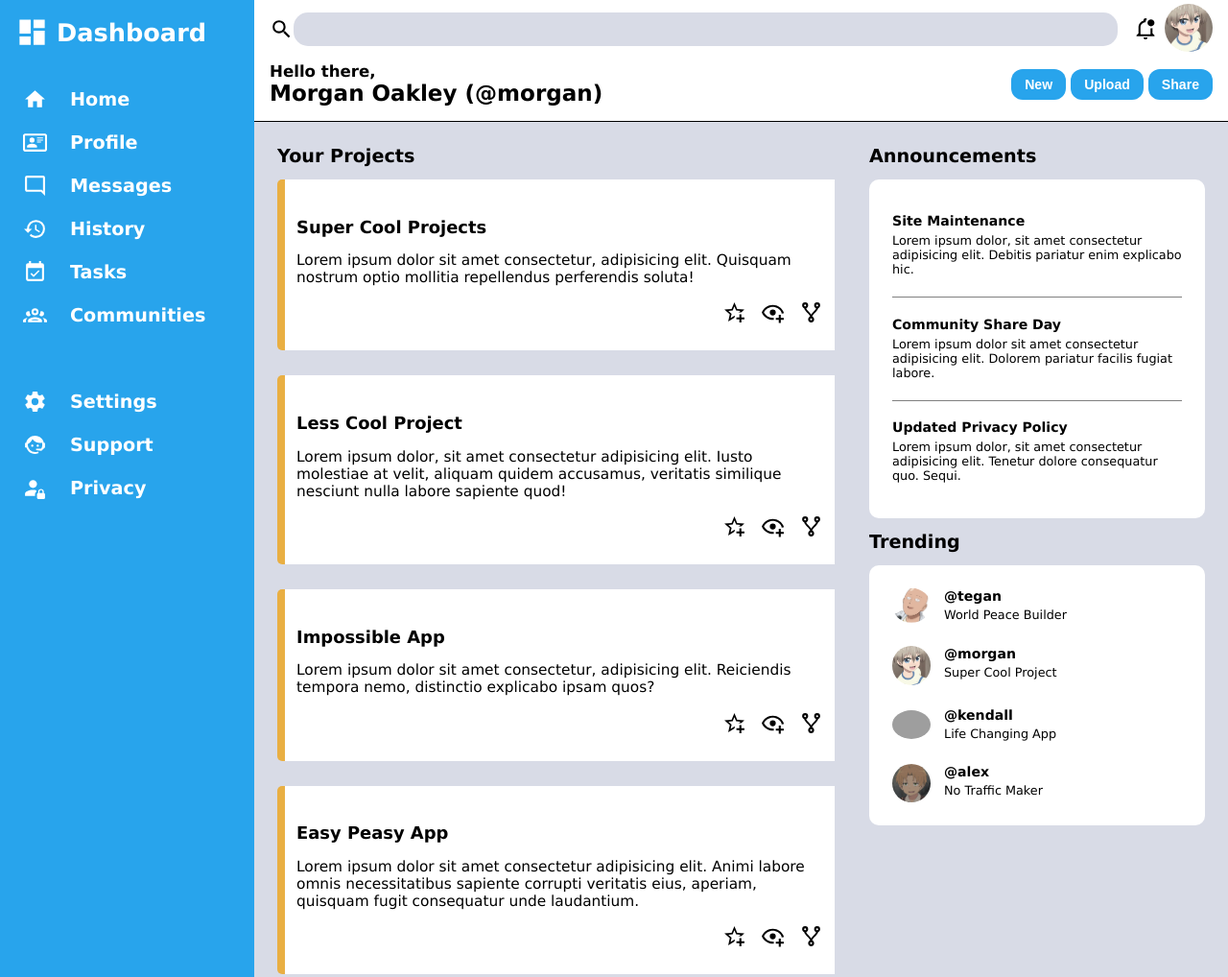
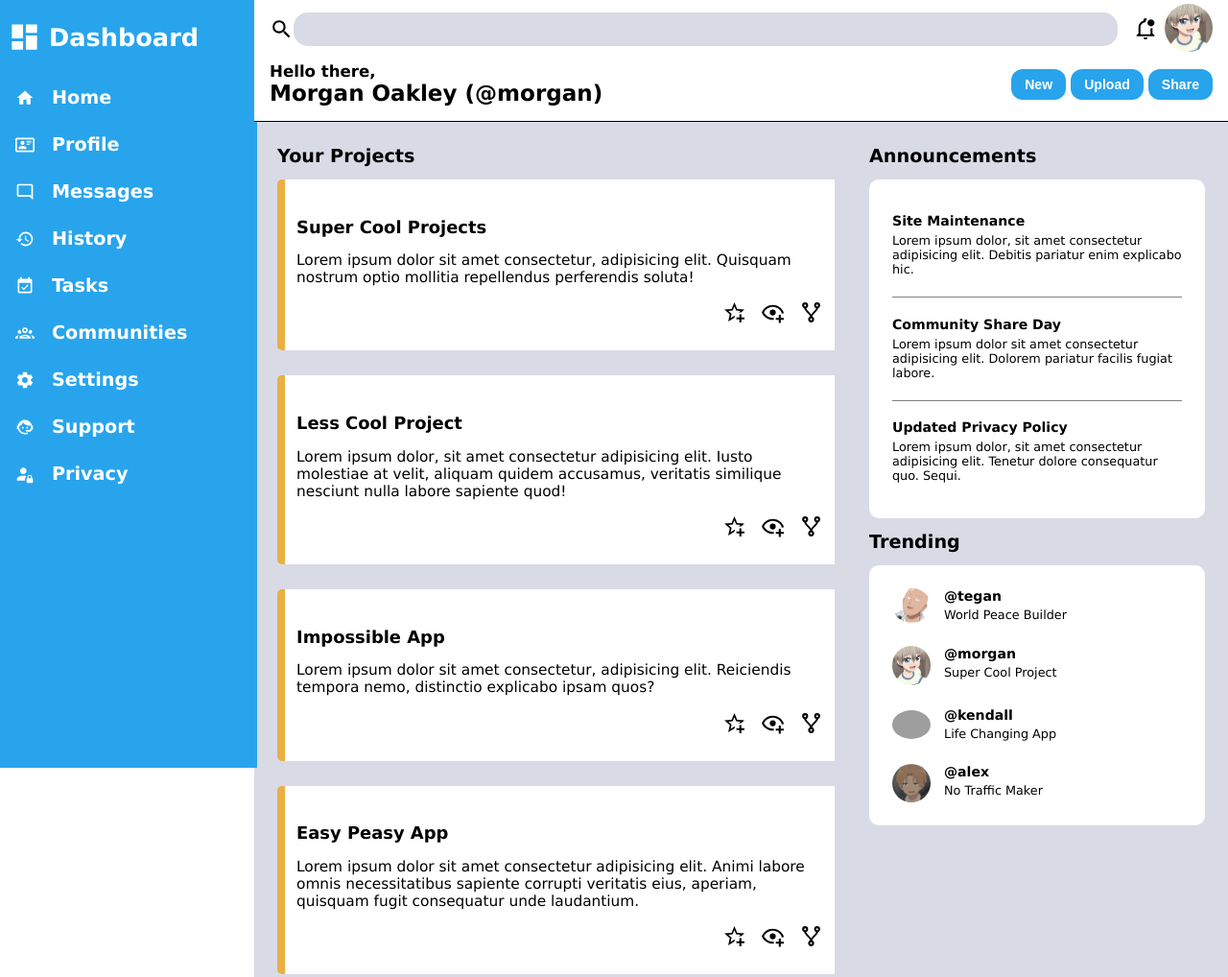
Before and after one commit to Viveyd/dashboard-design-1, a plain HTML site: page index.html in a window 1280 px wide. Shown: the top 1018 px of the page at 96% size. Drawn offline with Linux system fonts and the light colour scheme; grey boxes are pictures that could not be loaded.

Commit message:
Allow dashboard toggling and update minimum viewport design

```diff
--- a/index.html
+++ b/index.html
@@ -15,7 +15,7 @@
             </search>
             <nav class="user-nav">
                 <a href=""><img src="./assets/notifications.svg" class="nav-icon" alt="notif icon"></a>
-                <a href=""><img src="./assets/dashboard.svg" class="filter-blue nav-icon" alt="dashboard icon"></a>
+                <a id="dashboard-toggle" href=""><img src="./assets/dashboard.svg" class="filter-blue nav-icon" alt="dashboard icon"></a>
                 <a href=""><img src="./assets/uzaki.jpg" class="profile-pic" alt="profile pic"></a>
                 <a href="">Profile Name </a>
             </nav>
@@ -37,7 +37,10 @@
     </header>
     <aside>
         <div>
-            <h1><img src="./assets/dashboard.svg" alt="">Dashboard</h1>
+            <h1>
+                <img src="./assets/dashboard.svg" alt="">
+                <span>Dashboard</span>
+            </h1>
             <menu>
                 <li>
                     <a href="">
@@ -75,7 +78,6 @@
                         Communities
                     </a>
                 </li>
-                <li></li> <!--To add white space in between-->
                 <li>
                     <a href="">
                         <img src="./assets/settings.svg" alt="">
@@ -270,5 +272,12 @@
             </menu>
         </section>
     </main>
+    <script>
+        document.getElementById("dashboard-toggle").addEventListener("click", toggleDashboard);
+        function toggleDashboard(e){
+            e.preventDefault();
+            document.querySelector("aside").classList.toggle("toggled")
+        }
+    </script>
 </body>
 </html>
--- a/style.css
+++ b/style.css
@@ -2,14 +2,15 @@
     font-size: 62.5%;
     font-family:'Lucida Sans', 'Lucida Sans Regular', 'Lucida Grande', 'Lucida Sans Unicode', Geneva, Verdana, sans-serif;
     --main-bg-color: #d8dbe6
+
 }
 
 html{
     width: 100vw;
-
 }
 
 body{
+    position: relative;
     margin: 0;
 }
 
@@ -151,30 +152,38 @@ header > .hero{
 }
 
 aside{
-    box-sizing: border-box;
-    padding: 16px;
+    display: none;
+    position: fixed;
     height: 100%;
+    min-width: 260px;
+    padding-left: 8px;
     background-color: #28a4ec;
     --text-color: white;
 }
 
-aside > div{
-    position: sticky;
-    top: 16px;
+.toggled{
+    display: unset;
+    top: 142px;
+    height: 100%;
+    z-index: 1;
 }
 
 aside h1{
-    font-size: 3rem;
+    font-size: 2rem;
     font-weight: bold;
-    margin:0;
     color: var(--text-color);
-    margin-bottom: 30px;
 
-    display: grid;
-    grid-auto-flow: column;
-    justify-content: flex-start;
-    align-items: center;
+   display: grid;
+   grid-auto-flow: column;
+   align-items: center;
+   justify-content: left;
+
     gap: 8px;
+}
+
+aside h1 img{
+    width: 35px;
+    aspect-ratio: 1 / 1;
 }
 
 aside menu{
@@ -182,11 +191,11 @@ aside menu{
     padding-left: 8px;
     color: var(--text-color);
     display: grid;
-    grid-template-rows: repeat(10, 45px);
+    grid-template-rows: repeat(10, 49px);
 }
 
 aside menu > li{
-    font-size: 2rem;
+    font-size: 1.5rem;
     font-weight: bold;
 }
 
@@ -198,25 +207,17 @@ aside menu a{
     justify-content: flex-start;
     align-items: center;
     height: 100%;
-    gap: 24px;
+    gap: 18px;
 }
 
 aside img{
     filter: invert(100%) sepia(4%) saturate(1041%) hue-rotate(172deg) brightness(118%) contrast(100%);
 }
 
-aside h1 img{
-    width: 50px;
-    height: 50px;
-}
 
 aside menu img{
-    width: 25px;
-    height: 25px;
-}
-
-aside{
-    display: none;
+    width: 20px;
+    height: 20px;
 }
 
 main{
```
